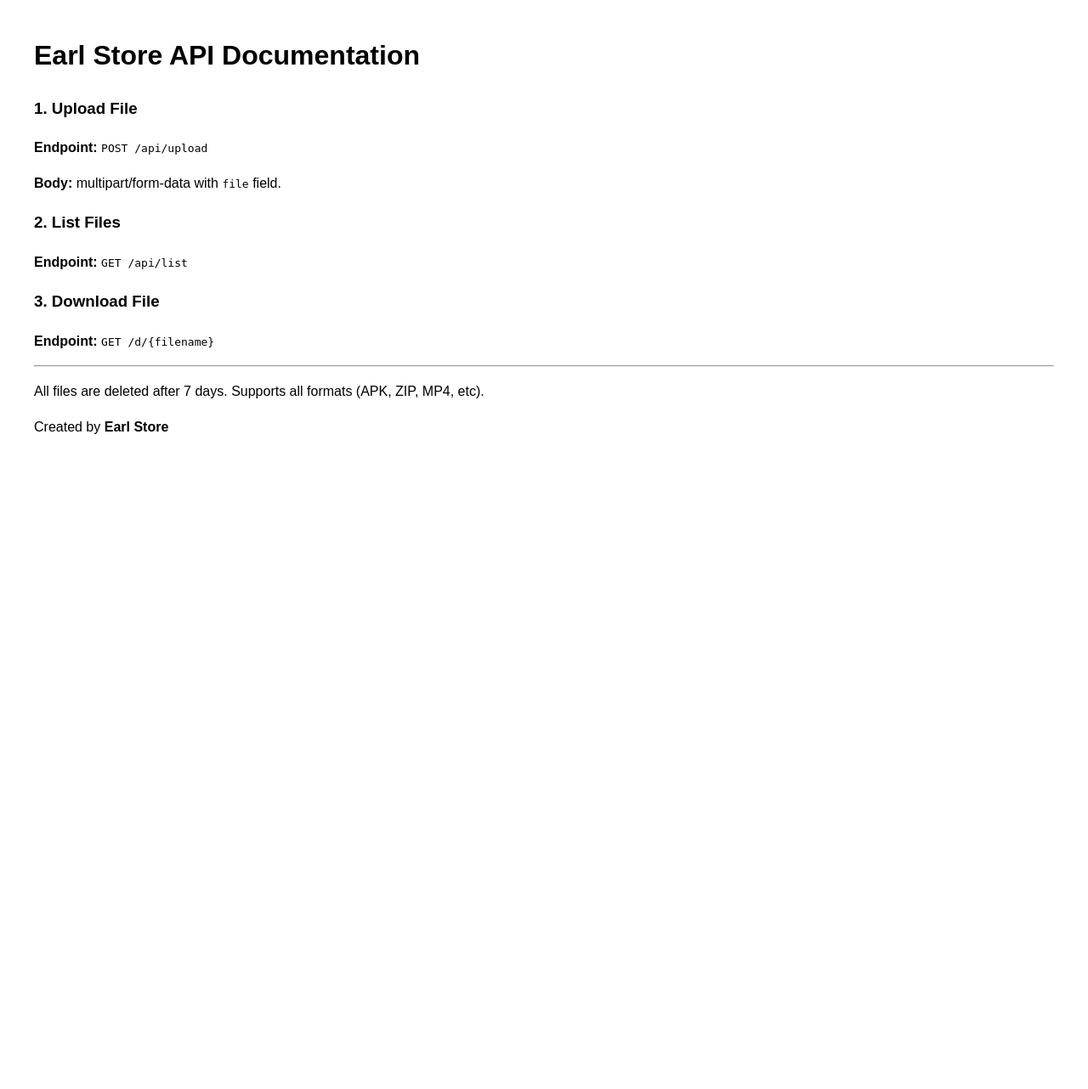
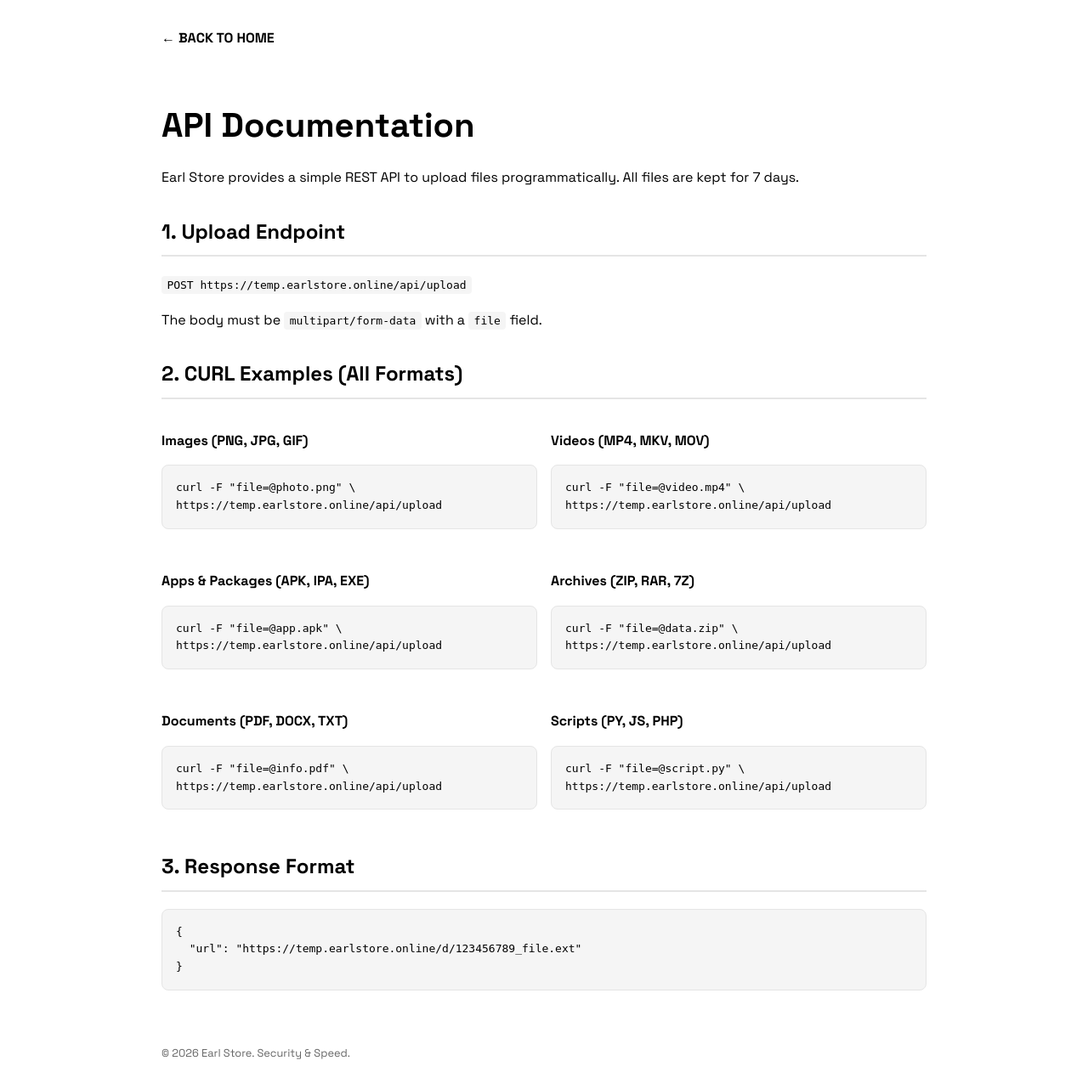
Before and after one commit to Earlbotay/temp-file-host, a FastAPI app: page /doc in a window 1280 px wide. Shown: the whole page at 85% size. Before the commit the page ends 511 px from the top, so only its background shows below. Run offline with FastAPI, Linux system fonts and the light colour scheme.

Commit message:
Update: Remove Recent, add Telegram Channel, fix download filename, and improve Docs with CURL examples

```diff
--- a/app.py
+++ b/app.py
@@ -98,29 +98,86 @@ def list_files():
 def download_file(filename: str):
     file_path = os.path.join(UPLOAD_DIR, filename)
     if os.path.exists(file_path):
-        return FileResponse(path=file_path, filename=filename, content_disposition_type="attachment")
+        metadata = load_metadata()
+        # Get original filename if available, else use current filename
+        original_name = metadata.get(filename, {}).get("name", filename)
+        return FileResponse(path=file_path, filename=original_name, content_disposition_type="attachment")
     raise HTTPException(status_code=404, detail="File expired or not found.")
 
 @app.get("/doc", response_class=HTMLResponse)
 async def documentation(request: Request):
     doc_content = """
-    <html>
-    <head><title>API Documentation - Earl Store</title><style>body{font-family:sans-serif;padding:2rem;line-height:1.6;}</style></head>
+    <!DOCTYPE html>
+    <html lang="en">
+    <head>
+        <meta charset="UTF-8">
+        <meta name="viewport" content="width=device-width, initial-scale=1.0">
+        <title>API Documentation - Earl Store</title>
+        <link href="https://fonts.googleapis.com/css2?family=Space+Grotesk:wght@300;400;500;600;700&display=swap" rel="stylesheet">
+        <style>
+            :root { --bg: #ffffff; --text: #000000; --muted: #666666; --border: #e5e5e5; --code-bg: #f5f5f5; }
+            @media (prefers-color-scheme: dark) { :root { --bg: #000000; --text: #ffffff; --muted: #888888; --border: #333333; --code-bg: #111111; } }
+            body { font-family: 'Space Grotesk', sans-serif; background: var(--bg); color: var(--text); line-height: 1.6; padding: 2rem; max-width: 900px; margin: 0 auto; }
+            h1 { font-size: 2.5rem; margin-bottom: 1rem; }
+            h2 { font-size: 1.5rem; margin-top: 2rem; border-bottom: 2px solid var(--border); padding-bottom: 0.5rem; }
+            code { background: var(--code-bg); padding: 0.2rem 0.4rem; border-radius: 4px; font-family: monospace; }
+            pre { background: var(--code-bg); padding: 1rem; border-radius: 8px; overflow-x: auto; border: 1px solid var(--border); margin: 1rem 0; }
+            .example-grid { display: grid; grid-template-columns: 1fr 1fr; gap: 1rem; margin-top: 1rem; }
+            @media (max-width: 768px) { .example-grid { grid-template-columns: 1fr; } }
+            .back-link { display: inline-block; margin-bottom: 2rem; text-decoration: none; color: var(--text); font-weight: 700; }
+        </style>
+    </head>
     <body>
-    <h1>Earl Store API Documentation</h1>
-    <h3>1. Upload File</h3>
-    <p><b>Endpoint:</b> <code>POST /api/upload</code></p>
-    <p><b>Body:</b> multipart/form-data with <code>file</code> field.</p>
+        <a href="/" class="back-link">← BACK TO HOME</a>
+        <h1>API Documentation</h1>
+        <p>Earl Store provides a simple REST API to upload files programmatically. All files are kept for 7 days.</p>
 
-    <h3>2. List Files</h3>
-    <p><b>Endpoint:</b> <code>GET /api/list</code></p>
+        <h2>1. Upload Endpoint</h2>
+        <p><code>POST https://temp.earlstore.online/api/upload</code></p>
+        <p>The body must be <code>multipart/form-data</code> with a <code>file</code> field.</p>
 
-    <h3>3. Download File</h3>
-    <p><b>Endpoint:</b> <code>GET /d/{filename}</code></p>
+        <h2>2. CURL Examples (All Formats)</h2>
+        <div class="example-grid">
+            <div>
+                <p><b>Images (PNG, JPG, GIF)</b></p>
+                <pre>curl -F "file=@photo.png" \\
+https://temp.earlstore.online/api/upload</pre>
+            </div>
+            <div>
+                <p><b>Videos (MP4, MKV, MOV)</b></p>
+                <pre>curl -F "file=@video.mp4" \\
+https://temp.earlstore.online/api/upload</pre>
+            </div>
+            <div>
+                <p><b>Apps & Packages (APK, IPA, EXE)</b></p>
+                <pre>curl -F "file=@app.apk" \\
+https://temp.earlstore.online/api/upload</pre>
+            </div>
+            <div>
+                <p><b>Archives (ZIP, RAR, 7Z)</b></p>
+                <pre>curl -F "file=@data.zip" \\
+https://temp.earlstore.online/api/upload</pre>
+            </div>
+            <div>
+                <p><b>Documents (PDF, DOCX, TXT)</b></p>
+                <pre>curl -F "file=@info.pdf" \\
+https://temp.earlstore.online/api/upload</pre>
+            </div>
+            <div>
+                <p><b>Scripts (PY, JS, PHP)</b></p>
+                <pre>curl -F "file=@script.py" \\
+https://temp.earlstore.online/api/upload</pre>
+            </div>
+        </div>
 
-    <hr>
-    <p>All files are deleted after 7 days. Supports all formats (APK, ZIP, MP4, etc).</p>
-    <p>Created by <b>Earl Store</b></p>
+        <h2>3. Response Format</h2>
+        <pre>{
+  "url": "https://temp.earlstore.online/d/123456789_file.ext"
+}</pre>
+
+        <footer style="margin-top: 4rem; color: var(--muted); font-size: 0.8rem;">
+            &copy; 2026 Earl Store. Security & Speed.
+        </footer>
     </body>
     </html>
     """
--- a/templates/index.html
+++ b/templates/index.html
@@ -228,7 +228,7 @@
         </a>
         <nav>
             <a href="/doc">Docs</a>
-            <a href="/api/list">Recent</a>
+            <a href="https://t.me/earlstore2004" target="_blank">Channel</a>
         </nav>
     </header>
 
```
